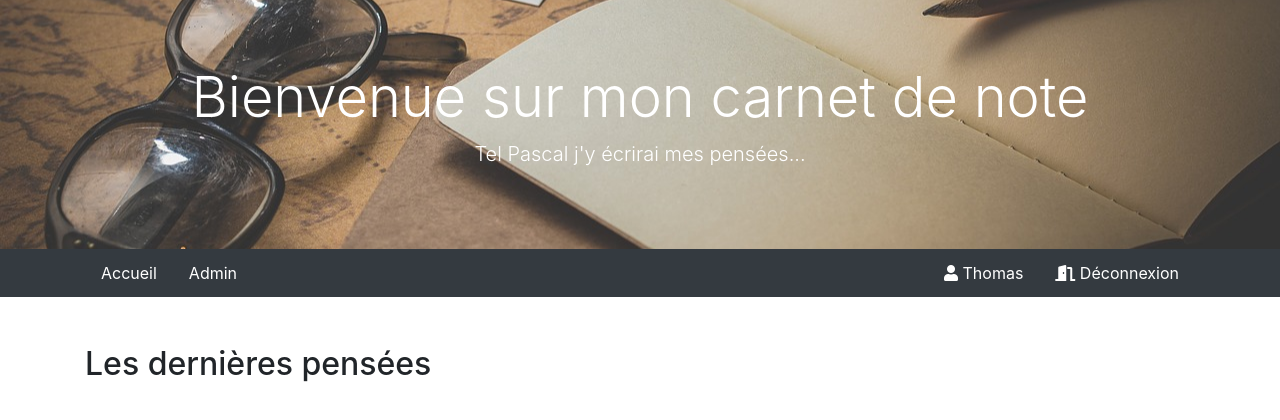
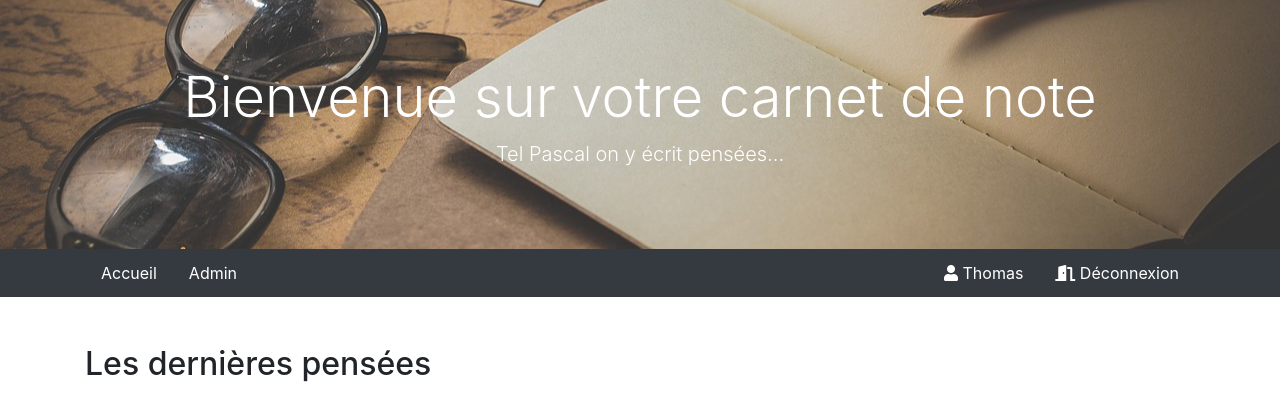
Before and after one commit to thomgo/carnet-de-notes, a Flask app: page /index/ in a window 1280 px wide. Shown: the top 420 px of the page. Run offline with Flask 2, Linux system fonts and the light colour scheme; a user stored in the database is signed in; data that the repository does not hold is empty; some libraries are stand-ins or nearby versions.

Commit message:
change titles in layout

```diff
--- a/app/templates/layout.html.j2
+++ b/app/templates/layout.html.j2
@@ -3,8 +3,8 @@
 {% block body %}
   <header class="jumbotron jumbotron-fluid text-center text-white mb-0" id="mainHeader">
     <div class="container">
-      <h1 class="display-4">Bienvenue sur mon carnet de note</h1>
-      <p class="lead">Tel Pascal j'y écrirai mes pensées...</p>
+      <h1 class="display-4">Bienvenue sur votre carnet de note</h1>
+      <p class="lead">Tel Pascal on y écrit pensées...</p>
     </div>
   </header>
   {% include 'nav.html.j2' %}
```
